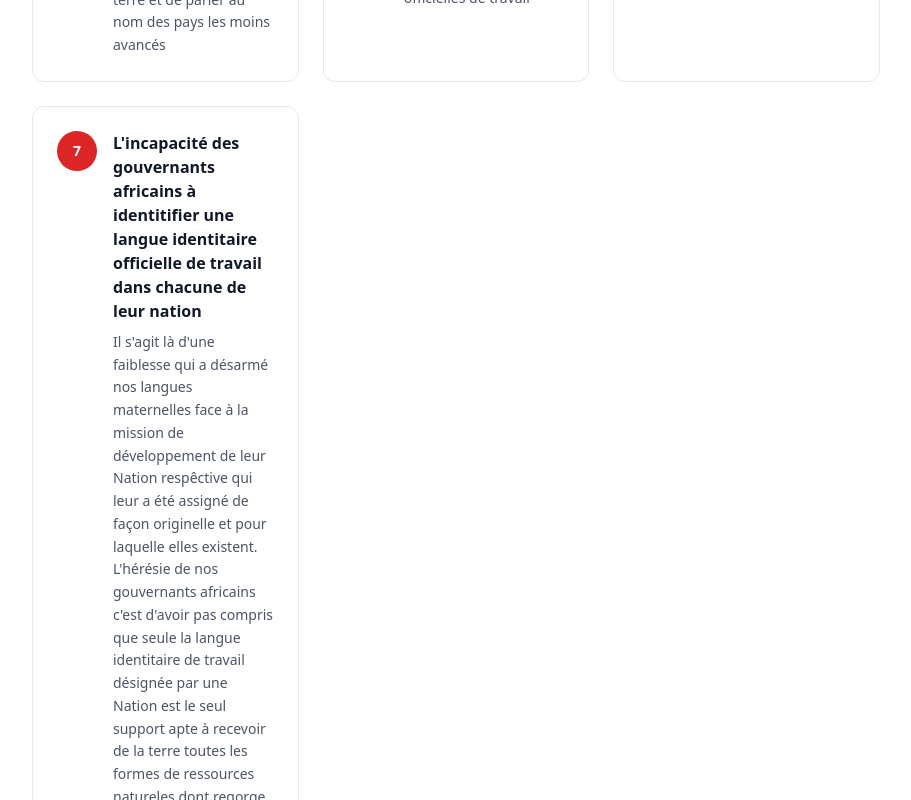
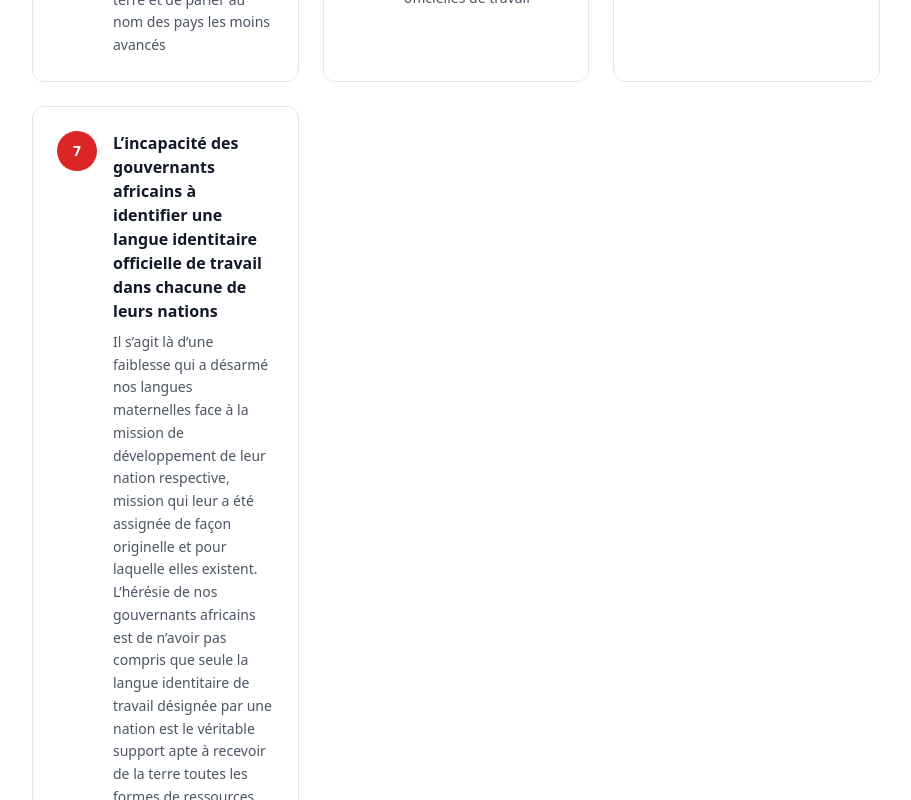
Before and after one commit to MedessiC/casegbekoun, a React (Vite) app: page /history in a window 1280 px wide. Shown: the part 2880-3680 px from the top of the page, without its empty margins (184-1095 px from the left). Built offline with nearby package versions, Linux system fonts and the light colour scheme; a web font is replaced by a local one.

Commit message:
Correction de la grammaire et de la formulation dans la section des gouvernants africains

```diff
--- a/src/pages/History.tsx
+++ b/src/pages/History.tsx
@@ -430,8 +430,8 @@ const History: React.FC = () => {
                     icon: "6"
                   },
                    {
-                    title: "L'incapacité des gouvernants africains à identitifier une langue identitaire officielle de travail dans chacune de leur nation",
-                    description: "Il s'agit là d'une faiblesse qui a désarmé nos langues maternelles face à la mission de développement de leur Nation respêctive qui leur a été assigné de façon originelle et pour laquelle elles existent. L'hérésie de nos gouvernants africains c'est d'avoir pas compris que seule la langue identitaire de travail désignée par une Nation est le seul support apte à recevoir de la terre toutes les formes de ressources natureles dont regorge cette dernière qui  au fait ne joue que le rôle de porte parole dans l'unité sacrée que forme l'ensemble des langues maternelles de la dite Terre  ",
+                    title: "L’incapacité des gouvernants africains à identifier une langue identitaire officielle de travail dans chacune de leurs nations",
+                    description: "Il s’agit là d’une faiblesse qui a désarmé nos langues maternelles face à la mission de développement de leur nation respective, mission qui leur a été assignée de façon originelle et pour laquelle elles existent. L’hérésie de nos gouvernants africains est de n’avoir pas compris que seule la langue identitaire de travail désignée par une nation est le véritable support apte à recevoir de la terre toutes les formes de ressources naturelles dont elle regorge, et qui ne joue en réalité que le rôle de porte-parole dans l’unité sacrée que forme l’ensemble des langues maternelles de ladite terre. ",
                     icon: "7"
                   },
                 ].map((factor, index) => (
--- a/src/pages/ONG.tsx
+++ b/src/pages/ONG.tsx
@@ -59,7 +59,7 @@ const ONGPartners = () => {
         name: "ADJODI Edem Kwaku",
         role: "Président",
         profession: "",
-        age: 49
+        age: 42
       },
       color: "blue"
     }
```
